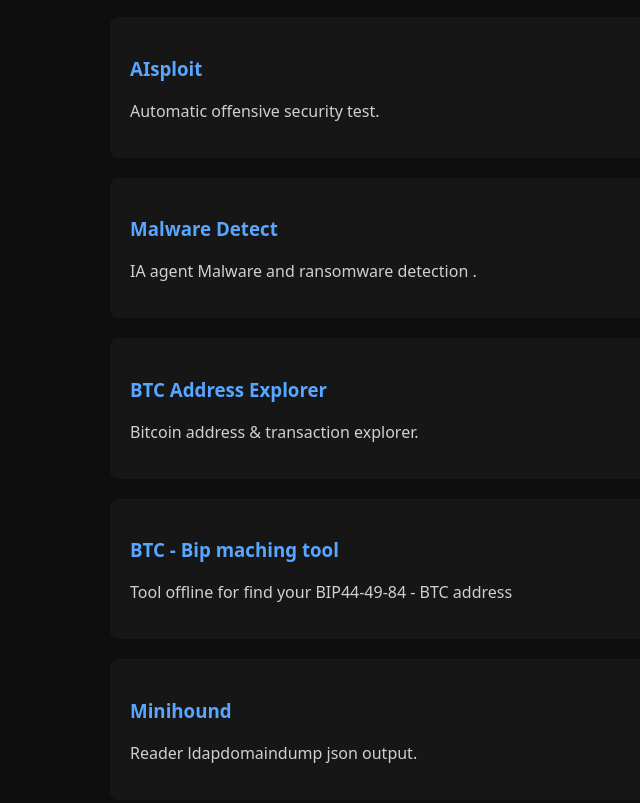
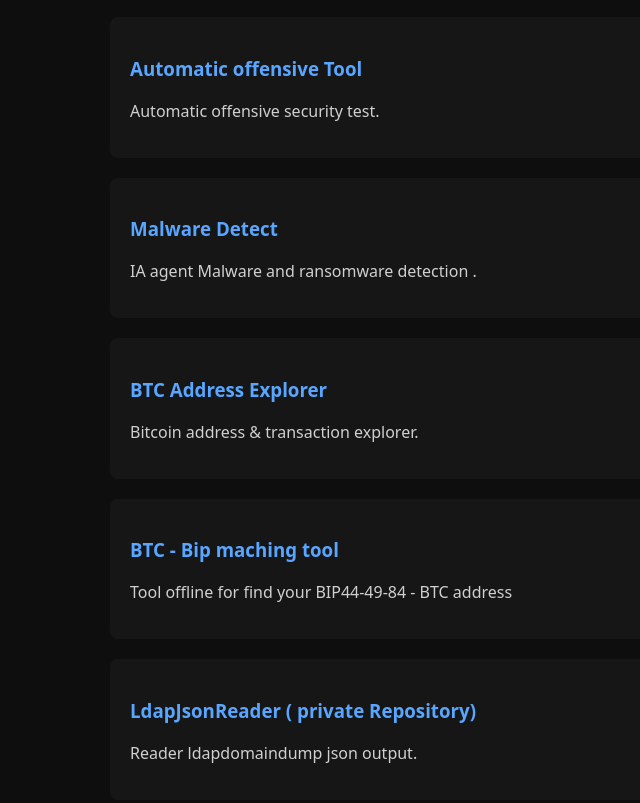
Before and after one commit to 3MPER0RR/3MPER0RR.github.io, a plain HTML site: page index.html in a window 1280 px wide. Shown: the part 269-1072 px from the top of the page, without its empty margins (80-720 px from the left). Drawn offline with Linux system fonts and the light colour scheme.

Commit message:
Update index.html

```diff
--- a/index.html
+++ b/index.html
@@ -45,7 +45,7 @@
 </div>
 
 <div class="project">
-  <h3><a href="https://github.com/3MPER0RR/AIsploit">AIsploit</a></h3>
+  <h3><a href="https://github.com/3MPER0RR/AIsploit">Automatic offensive Tool</a></h3>
   <p>Automatic offensive security test.</p>
 </div>
 
@@ -65,7 +65,7 @@
 </div>
 
   <div class="project">
-  <h3><a href="https://github.com/3MPER0RR/minihound">Minihound</a></h3>
+  <h3><a href="https://github.com/3MPER0RR/minihound">LdapJsonReader ( private Repository)</a></h3>
   <p>Reader ldapdomaindump json output.</p>
 </div>
 
```
